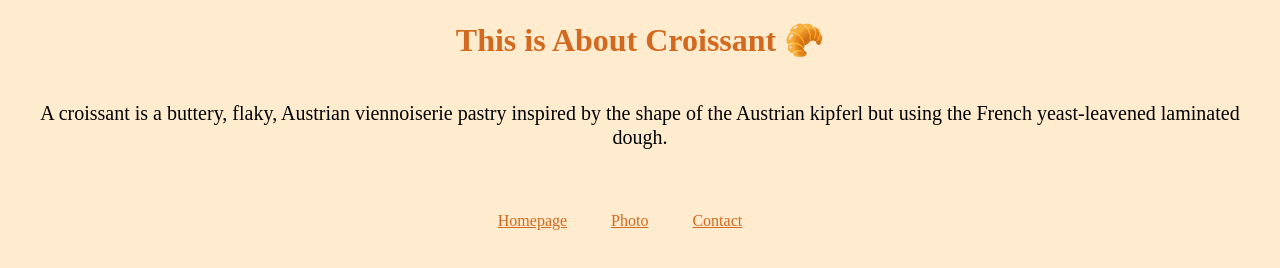
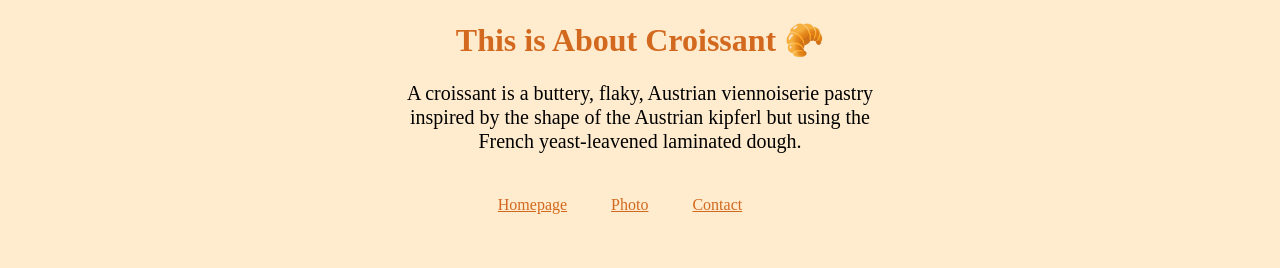
Before and after one commit to farzanehFathi/SheCodes-responsive-croissant, a plain HTML site: page index.html in a window 1280 px wide. Drawn offline with Linux system fonts and the light colour scheme.

Commit message:
paragraph changed

```diff
--- a/index.html
+++ b/index.html
@@ -9,11 +9,13 @@
   </head>
   <body>
     <h1>This is About Croissant 🥐</h1>
-    <p>
-      A croissant is a buttery, flaky, Austrian viennoiserie pastry inspired by
-      the shape of the Austrian kipferl but using the French yeast-leavened
-      laminated dough.
-    </p>
+    <center>
+      <p>
+        A croissant is a buttery, flaky, Austrian viennoiserie pastry inspired
+        by the shape of the Austrian kipferl but using the French yeast-leavened
+        laminated dough.
+      </p>
+    </center>
 
     <center>
       <a href="/">Homepage</a>
--- a/src/styling.css
+++ b/src/styling.css
@@ -9,9 +9,9 @@ h1 {
 
 p {
   text-align: center;
-  padding: 20px;
   font-size: 20px;
   line-height: 24px;
+  width: 500px;
 }
 
 a {
```
